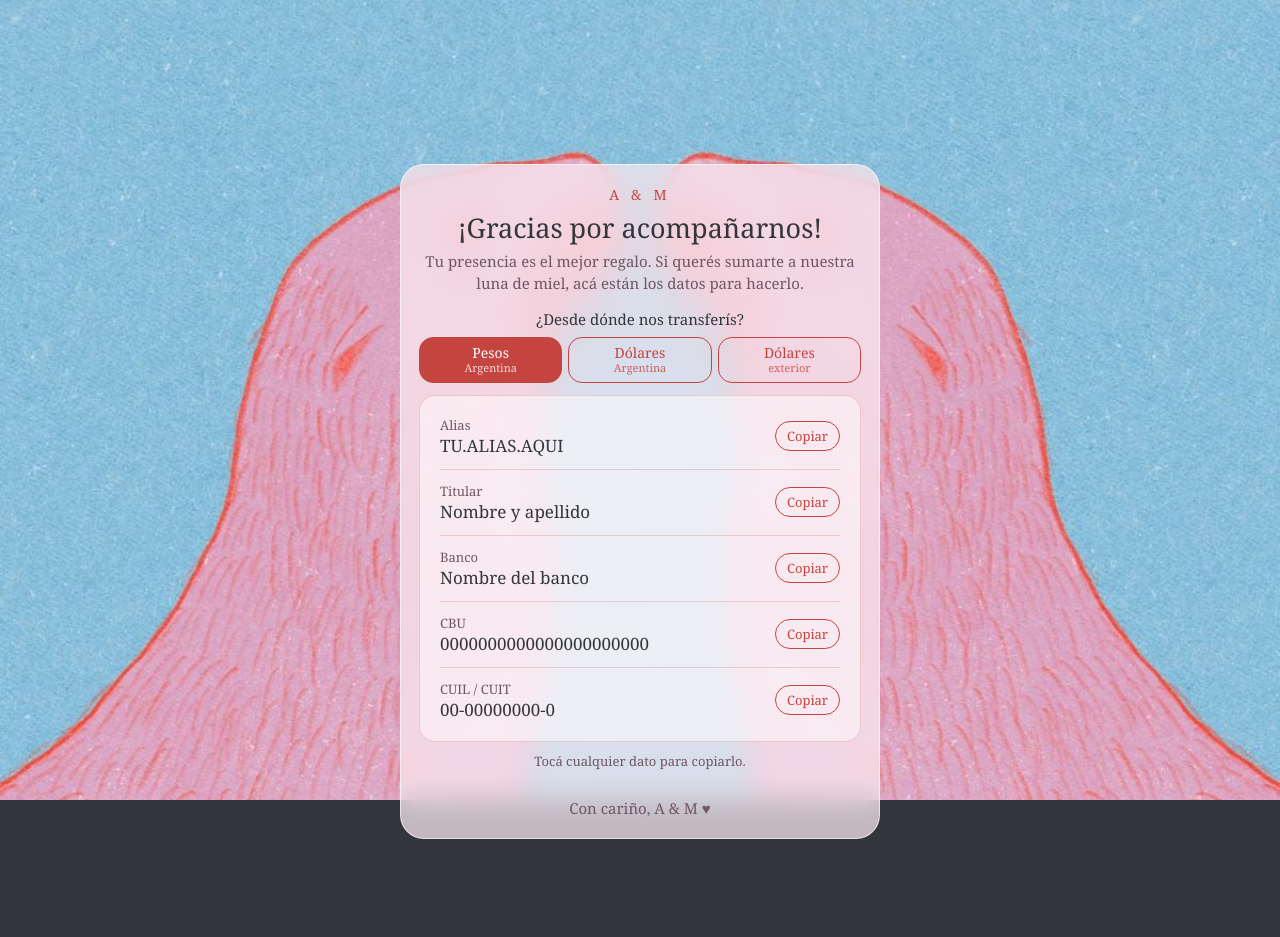
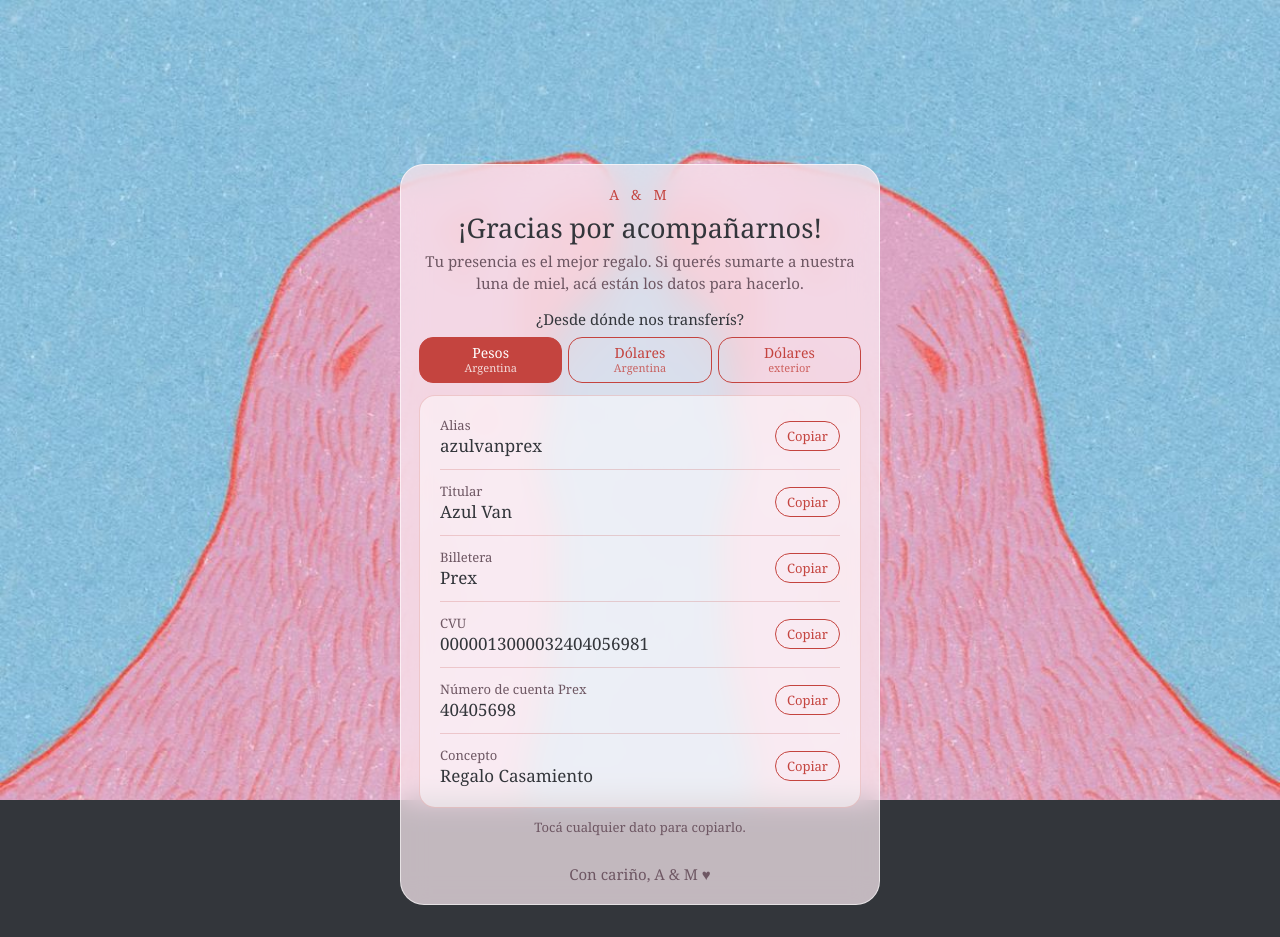
Before and after one commit to mferrerreyes-eng/regalo-azulymartin, a plain HTML site: page index.html in a window 1280 px wide. Before the commit the page ends 871 px from the top, so only its background shows below. Drawn offline with Linux system fonts and the light colour scheme.

Commit message:
Datos de la cuenta en pesos
Co-Authored-By: Claude Opus 5.5 <noreply@anthropic.com>
Claude-Session: https://claude.ai/code/session_01XRx2VZQTRVESxFi2Z95bJB

```diff
--- a/index.html
+++ b/index.html
@@ -56,11 +56,12 @@ h1{font-size:27px;font-weight:400;margin:8px 0 8px;line-height:1.15}
   </div>
 
   <section class="card" id="ars" role="tabpanel">
-    <div class="row"><div><small>Alias</small><span id="a4">TU.ALIAS.AQUI</span></div><button class="copy" data-t="a4">Copiar</button></div>
-    <div class="row"><div><small>Titular</small><span id="a1">Nombre y apellido</span></div><button class="copy" data-t="a1">Copiar</button></div>
-    <div class="row"><div><small>Banco</small><span id="a2">Nombre del banco</span></div><button class="copy" data-t="a2">Copiar</button></div>
-    <div class="row"><div><small>CBU</small><span id="a3">0000000000000000000000</span></div><button class="copy" data-t="a3">Copiar</button></div>
-    <div class="row"><div><small>CUIL / CUIT</small><span id="a5">00-00000000-0</span></div><button class="copy" data-t="a5">Copiar</button></div>
+    <div class="row"><div><small>Alias</small><span id="a4">azulvanprex</span></div><button class="copy" data-t="a4">Copiar</button></div>
+    <div class="row"><div><small>Titular</small><span id="a1">Azul Van</span></div><button class="copy" data-t="a1">Copiar</button></div>
+    <div class="row"><div><small>Billetera</small><span id="a2">Prex</span></div><button class="copy" data-t="a2">Copiar</button></div>
+    <div class="row"><div><small>CVU</small><span id="a3">0000013000032404056981</span></div><button class="copy" data-t="a3">Copiar</button></div>
+    <div class="row"><div><small>Número de cuenta Prex</small><span id="a6">40405698</span></div><button class="copy" data-t="a6">Copiar</button></div>
+    <div class="row"><div><small>Concepto</small><span id="a7">Regalo Casamiento</span></div><button class="copy" data-t="a7">Copiar</button></div>
   </section>
 
   <section class="card" id="usdar" role="tabpanel" hidden>
```
